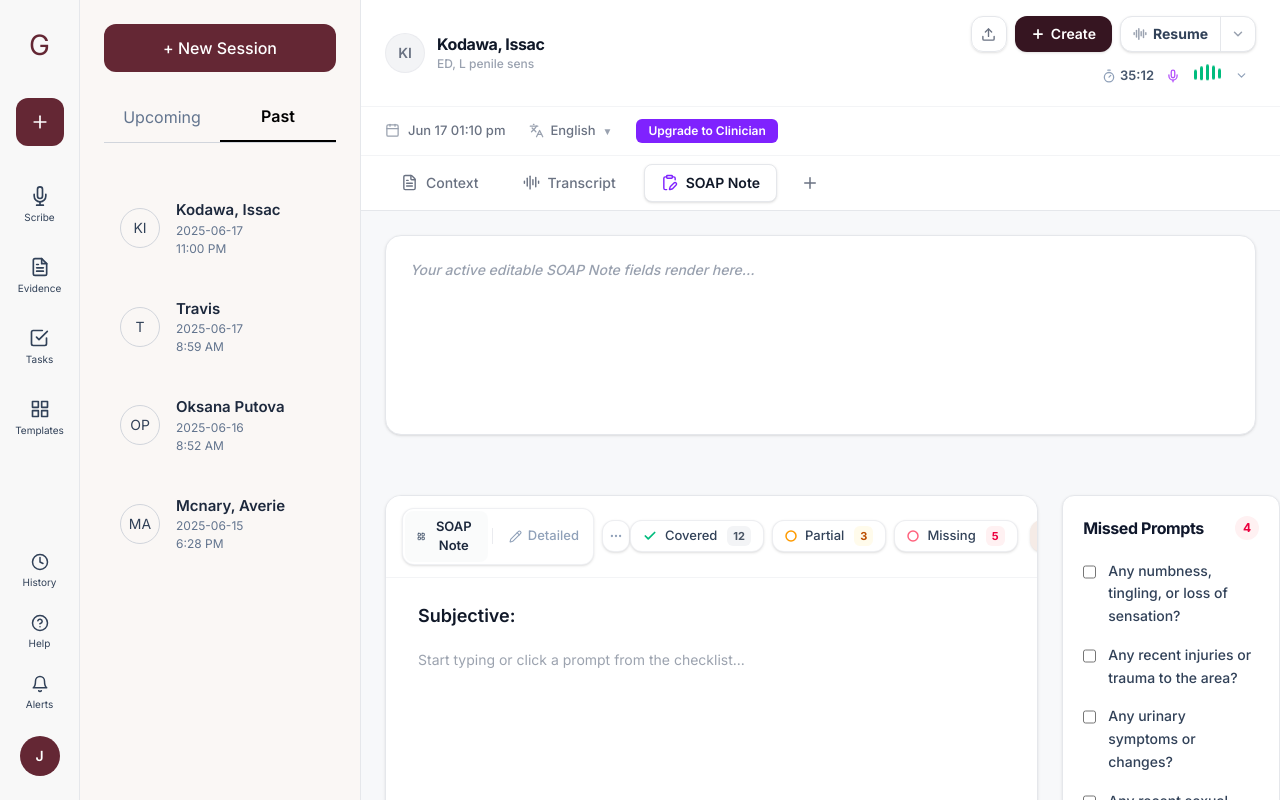
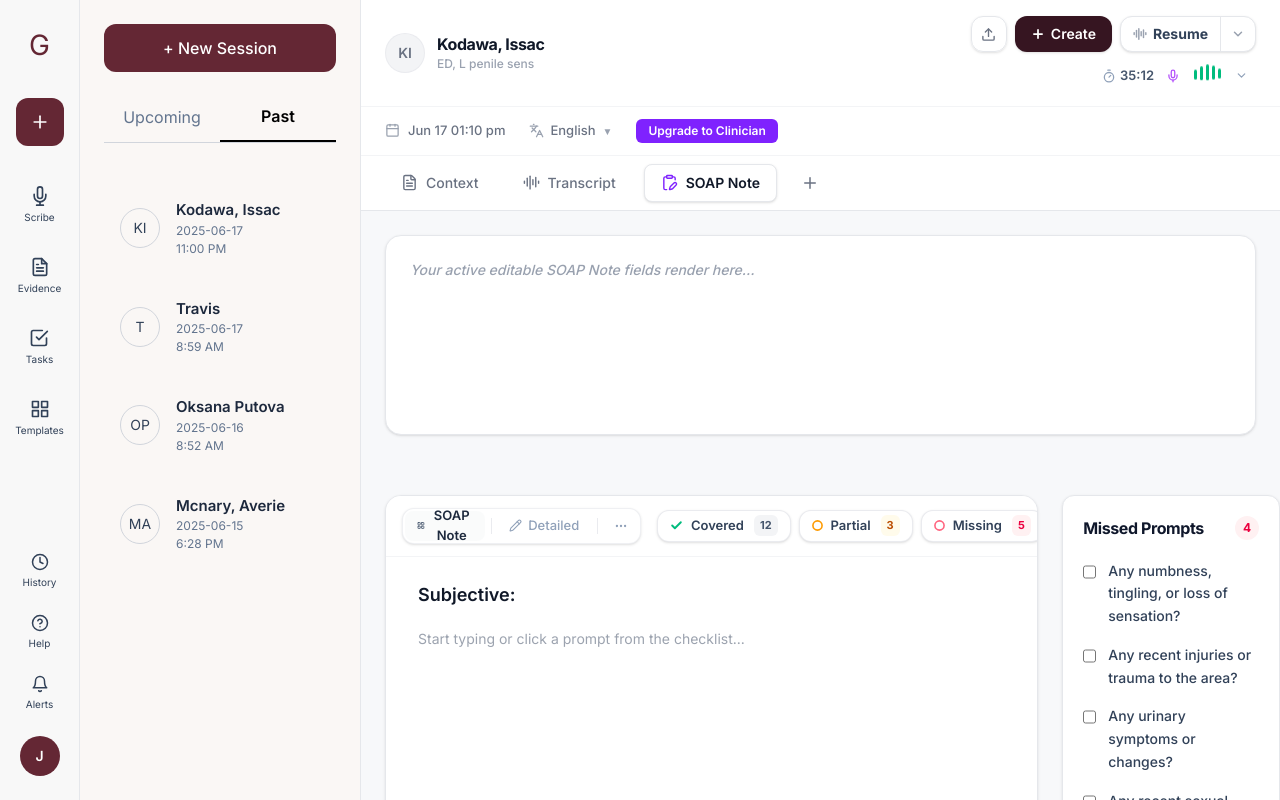
Before and after one commit to Ishwarya-GnapiTech/Medical-Scribe-FE, a React (Vite) app: page / in a window 1280 px wide. Built offline with nearby package versions, Linux system fonts and the light colour scheme; the HTML template or start-up script is replaced by a standard one.

Commit message:
Alignment changes

```diff
--- a/src/components/centerPanel/SoapToolbar.tsx
+++ b/src/components/centerPanel/SoapToolbar.tsx
@@ -1,4 +1,4 @@
-import React from "react";
+import React, { useState } from "react";
 import {
   LayoutGrid,
   Pencil,
@@ -8,64 +8,139 @@ import {
   ChevronDown
 } from "lucide-react";
 
+type BadgeType = "covered" | "partial" | "missing";
+
+interface CountState {
+  covered: number;
+  partial: number;
+  missing: number;
+}
+
 const SoapToolbar: React.FC = () => {
+  const [counts, setCounts] = useState<CountState>({
+    covered: 12,
+    partial: 3,
+    missing: 5
+  });
+
+  const [activeFilter, setActiveFilter] = useState<string | null>(null);
+  const [isCopyOpen, setIsCopyOpen] = useState<boolean>(false);
+
+  const handleBadgeAction = (type: BadgeType) => {
+    setActiveFilter(prev => prev === type ? null : type);
+
+    setCounts(prev => ({
+      ...prev,
+      [type]: prev[type] + 1
+    }));
+  };
+
+  const handleCopyAction = (format: string) => {
+    setIsCopyOpen(false);
+    alert(`Copied note content as ${format}!`);
+  };
+
   return (
     <div className="flex items-center justify-between w-full px-4 py-3 bg-white border-b border-gray-100 select-none">
 
-      {/* LEFT SIDE: Segmented Controls Group */}
-      <div className="flex items-center gap-2">
-        <div className="flex items-center border border-gray-200/60 rounded-xl p-0.5 bg-white shadow-sm">
-          <button className="flex items-center gap-1.5 px-3 py-1.5 text-[13px] font-semibold text-slate-800 bg-gray-50/80 rounded-lg">
+      {/* LEFT SIDE: Everything Unified Into One Single Outer Box */}
+      <div className="flex items-center border border-gray-200/60 rounded-xl p-0.5 bg-white shadow-sm h-9">
+        {/* SOAP Note Active Tab */}
+        <button className="flex items-center gap-1.5 px-3 h-full text-[13px] font-semibold text-slate-800 bg-gray-50/80 rounded-lg">
           <LayoutGrid size={13} className="text-slate-600 stroke-[2.5]" />
           <span>SOAP Note</span>
         </button>
-          <div className="h-4 w-px bg-gray-200/80 mx-1" />
-          <button className="flex items-center gap-1.5 px-3 py-1.5 text-[13px] font-medium text-slate-400 hover:text-slate-700 transition-colors">
+
+        {/* Vertical Divider */}
+        <div className="h-4 w-px bg-gray-200/80 mx-1.5" />
+
+        {/* Detailed Inactive Tab */}
+        <button className="flex items-center gap-1.5 px-3 h-full text-[13px] font-medium text-slate-400 hover:text-slate-700 transition-colors">
           <Pencil size={13} className="stroke-[2]" />
           <span>Detailed</span>
         </button>
-        </div>
 
-        <button className="flex items-center justify-center border border-gray-200/70 rounded-xl w-8 h-8 bg-white text-slate-400 hover:text-slate-600 shadow-sm transition-colors">
+        {/* Vertical Divider for the More Action */}
+        <div className="h-4 w-px bg-gray-200/80 mx-1.5" />
+
+        {/* More Options Button inside the same outer box */}
+        <button className="flex items-center justify-center px-2.5 h-full text-slate-400 hover:text-slate-600 transition-colors cursor-pointer rounded-r-lg">
           <MoreHorizontal size={14} />
         </button>
       </div>
 
-      {/* RIGHT SIDE: Exact Status Badges & Solid Tone Copy Button */}
-      <div className="flex items-center gap-2">
+      {/* RIGHT SIDE: Horizontal Status Badges and Copy Action button with perfect clearance gap */}
+      <div className="flex items-center gap-2 pl-4">
 
-        {/* Covered Metric Badge */}
-        <div className="flex items-center gap-2 px-3 py-1 bg-white border border-gray-200/70 rounded-xl text-[13px] font-medium text-slate-700 shadow-sm h-8">
-          <Check size={14} className="text-emerald-500 stroke-[3]" />
-          <span>Covered</span>
-          <span className="bg-gray-100 text-gray-600 px-1.5 py-0.5 rounded-md text-[11px] font-bold ml-0.5">
-            12
+        {/* Covered Tag */}
+        <button
+          onClick={() => handleBadgeAction("covered")}
+          className={`flex items-center gap-2 px-3 h-8 bg-white border rounded-xl text-[13px] font-semibold transition-all shadow-sm cursor-pointer ${
+            activeFilter === "covered" ? "border-emerald-500 bg-emerald-50/10 text-slate-900" : "border-gray-200/80 text-slate-700 hover:bg-slate-50"
+          }`}
+        >
+          <Check size={13} className="text-emerald-500 stroke-[3.5]" />
+          <span className="text-slate-700">Covered</span>
+          <span className="bg-gray-100 text-slate-600 px-1.5 py-0.5 rounded-md text-[11px] font-bold ml-0.5 min-w-[18px] text-center">
+            {counts.covered}
           </span>
+        </button>
+
+        {/* Partial Tag */}
+        <button
+          onClick={() => handleBadgeAction("partial")}
+          className={`flex items-center gap-2 px-3 h-8 bg-white border rounded-xl text-[13px] font-semibold transition-all shadow-sm cursor-pointer ${
+            activeFilter === "partial" ? "border-amber-500 bg-amber-50/10 text-slate-900" : "border-gray-200/80 text-slate-700 hover:bg-slate-50"
+          }`}
+        >
+          <Circle size={11} className="text-amber-500 stroke-[3.5]" />
+          <span className="text-slate-700">Partial</span>
+          <span className="bg-amber-50 text-amber-700 px-1.5 py-0.5 rounded-md text-[11px] font-bold ml-0.5 min-w-[18px] text-center">
+            {counts.partial}
+          </span>
+        </button>
+
+        {/* Missing Tag */}
+        <button
+          onClick={() => handleBadgeAction("missing")}
+          className={`flex items-center gap-2 px-3 h-8 bg-white border rounded-xl text-[13px] font-semibold transition-all shadow-sm cursor-pointer ${
+            activeFilter === "missing" ? "border-rose-400 bg-rose-50/10 text-slate-900" : "border-gray-200/80 text-slate-700 hover:bg-slate-50"
+          }`}
+        >
+          <Circle size={11} className="text-rose-400 stroke-[3.5]" />
+          <span className="text-slate-700">Missing</span>
+          <span className="bg-rose-50 text-rose-600 px-1.5 py-0.5 rounded-md text-[11px] font-bold ml-0.5 min-w-[18px] text-center">
+            {counts.missing}
+          </span>
+        </button>
+
+        {/* Action Dropdown Menu Control */}
+        <div className="relative">
+          <button
+            onClick={() => setIsCopyOpen(!isCopyOpen)}
+            className="flex items-center gap-1.5 px-3.5 h-8 bg-[#f5ebe6] text-slate-800 text-[13px] font-bold rounded-xl hover:bg-[#ebdcd4] transition-colors shadow-sm cursor-pointer ml-0.5"
+          >
+            <span>Copy</span>
+            <ChevronDown size={12} className={`text-slate-600 stroke-[2.5] transition-transform ${isCopyOpen ? "rotate-180" : ""}`} />
+          </button>
+
+          {isCopyOpen && (
+            <div className="absolute right-0 top-9 bg-white border border-gray-200/80 rounded-xl shadow-lg py-1.5 w-36 z-50">
+              <button
+                onClick={() => handleCopyAction("Markdown")}
+                className="w-full px-4 py-2 text-left text-[13px] font-medium text-slate-700 hover:bg-slate-50 transition-colors"
+              >
+                Copy Markdown
+              </button>
+              <button
+                onClick={() => handleCopyAction("Plain Text")}
+                className="w-full px-4 py-2 text-left text-[13px] font-medium text-slate-700 hover:bg-slate-50 transition-colors"
+              >
+                Copy Plain Text
+              </button>
             </div>
-
-        {/* Partial Metric Badge */}
-        <div className="flex items-center gap-2 px-3 py-1 bg-white border border-gray-200/70 rounded-xl text-[13px] font-medium text-slate-700 shadow-sm h-8">
-          <Circle size={12} className="text-amber-500 stroke-[3] fill-transparent" />
-          <span>Partial</span>
-          <span className="bg-amber-50 text-amber-700 px-1.5 py-0.5 rounded-md text-[11px] font-bold ml-0.5">
-            3
-          </span>
+          )}
         </div>
-
-        {/* Missing Metric Badge */}
-        <div className="flex items-center gap-2 px-3 py-1 bg-white border border-gray-200/70 rounded-xl text-[13px] font-medium text-slate-700 shadow-sm h-8">
-          <Circle size={12} className="text-rose-400 stroke-[3] fill-transparent" />
-          <span>Missing</span>
-          <span className="bg-rose-50 text-rose-600 px-1.5 py-0.5 rounded-md text-[11px] font-bold ml-0.5">
-            5
-          </span>
-        </div>
-
-        {/* Clean Warm-Toned Solid Copy Dropdown */}
-        <button className="flex items-center gap-1.5 px-3 py-1 bg-[#f5ebe6] text-slate-800 text-[13px] font-semibold rounded-xl hover:bg-[#ebdcd4] transition-colors h-8 ml-1 shadow-sm">
-          <span>Copy</span>
-          <ChevronDown size={12} className="text-slate-600 stroke-[2.5]" />
-        </button>
 
       </div>
 
--- a/src/components/rightSidebar/CoverageChecklist.tsx
+++ b/src/components/rightSidebar/CoverageChecklist.tsx
@@ -169,6 +169,7 @@ const CoverageChecklist = () => {
                               items-center
                               justify-center
                               transition-all
+                              flex-shrink-0
                               ${
                                 item.checked
                                   ? "bg-green-500 border-green-500"
@@ -199,51 +200,45 @@ const CoverageChecklist = () => {
         )}
       </div>
 
-      {/* Legend */}
-      <div className="mt-6 pt-4 border-t flex justify-center gap-8 text-xs">
+      {/* Legend Container Block - Styled to prevent squishing and overflow alignment */}
+      <div className="mt-6 pt-4 border-t flex flex-wrap justify-start gap-x-4 gap-y-2 text-xs text-gray-600 font-medium">
 
         {/* Covered */}
-  <label className="flex items-center gap-2 cursor-pointer">
+        <label className="flex items-center gap-1.5 cursor-pointer select-none">
           <input type="checkbox" className="peer hidden" />
-
-    <div className="w-5 h-5 rounded-full border-2 border-green-500 flex items-center justify-center peer-checked:bg-green-500">
+          <div className="w-4 h-4 rounded-full border-2 border-emerald-500 flex items-center justify-center flex-shrink-0 peer-checked:bg-emerald-500">
             <Check
-        size={12}
-        strokeWidth={3}
-        className="text-white opacity-0 peer-checked:opacity-100"
+              size={10}
+              strokeWidth={3.5}
+              className="text-white opacity-0 peer-checked:opacity-100 transition-opacity"
             />
           </div>
-
           <span>Covered</span>
         </label>
 
         {/* Partial */}
-  <label className="flex items-center gap-2 cursor-pointer">
+        <label className="flex items-center gap-1.5 cursor-pointer select-none">
           <input type="checkbox" className="peer hidden" />
-
-    <div className="w-5 h-5 rounded-full border-2 border-yellow-500 flex items-center justify-center peer-checked:bg-yellow-500">
+          <div className="w-4 h-4 rounded-full border-2 border-amber-500 flex items-center justify-center flex-shrink-0 peer-checked:bg-amber-500">
             <Check
-        size={12}
-        strokeWidth={3}
-        className="text-white opacity-0 peer-checked:opacity-100"
+              size={10}
+              strokeWidth={3.5}
+              className="text-white opacity-0 peer-checked:opacity-100 transition-opacity"
             />
           </div>
-
           <span>Partial</span>
         </label>
 
         {/* Not Covered */}
-  <label className="flex items-center gap-2 cursor-pointer">
+        <label className="flex items-center gap-1.5 cursor-pointer select-none">
           <input type="checkbox" className="peer hidden" />
-
-    <div className="w-5 h-5 rounded-full border-2 border-gray-500 flex items-center justify-center peer-checked:bg-gray-500">
+          <div className="w-4 h-4 rounded-full border-2 border-slate-400 flex items-center justify-center flex-shrink-0 peer-checked:bg-slate-400">
             <Check
-        size={12}
-        strokeWidth={3}
-        className="text-white opacity-0 peer-checked:opacity-100"
+              size={10}
+              strokeWidth={3.5}
+              className="text-white opacity-0 peer-checked:opacity-100 transition-opacity"
             />
           </div>
-
           <span>Not Covered</span>
         </label>
 
```
Lines whose indentation alone changed are shown as unchanged.
